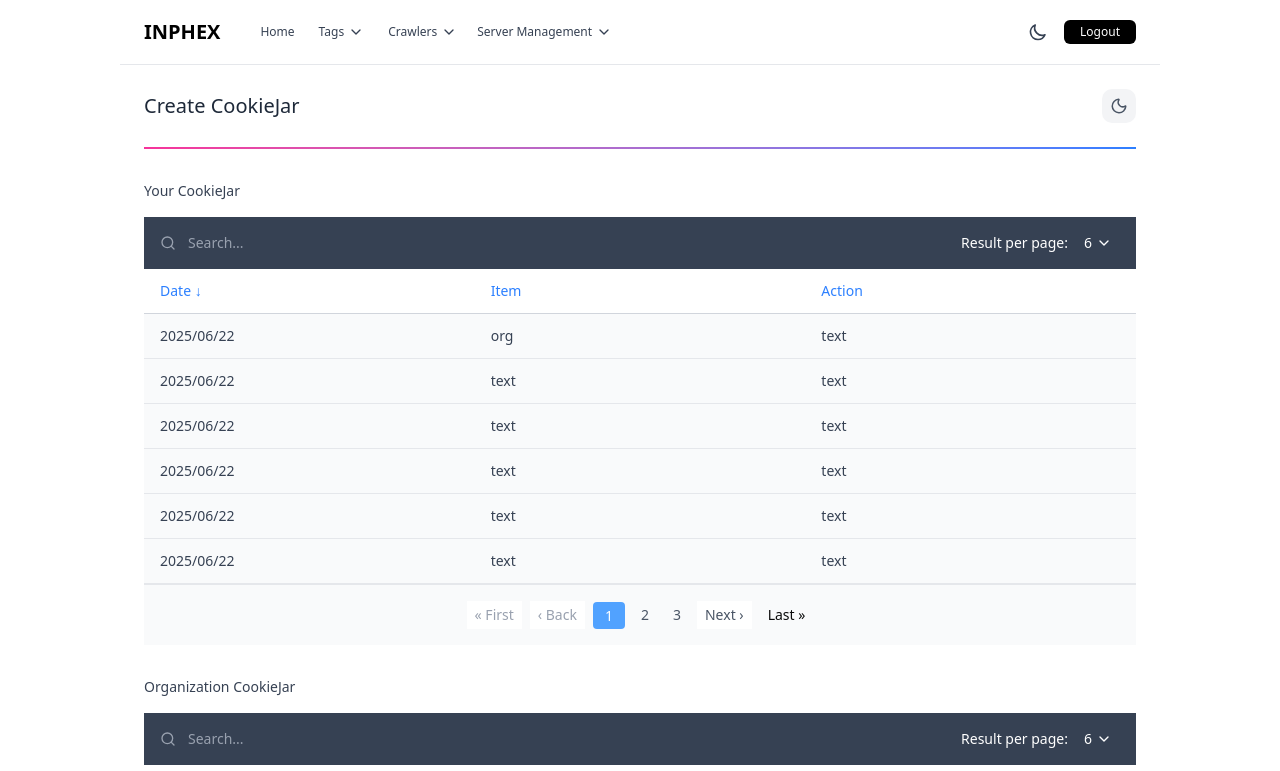
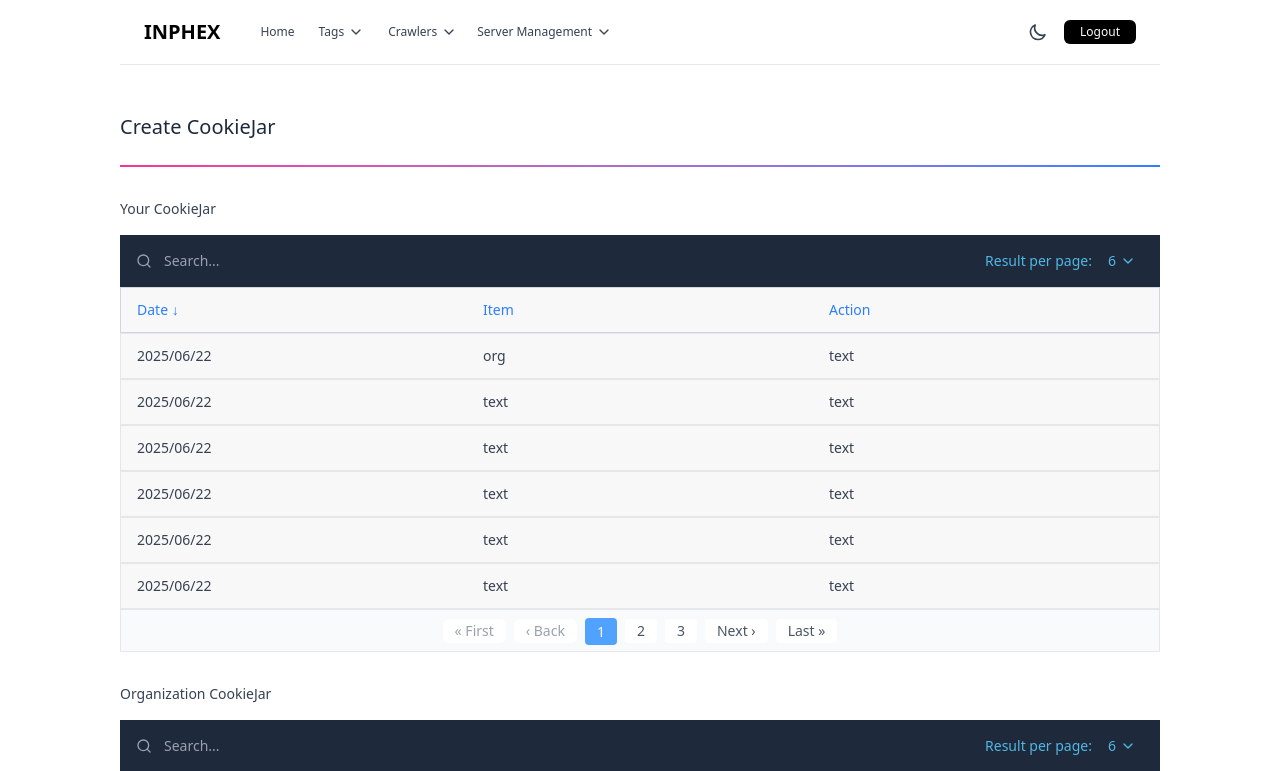
Before and after one commit to Sidraxxx/Inphex, a React (Vite) app: page /AllCookieJar in a window 1280 px wide. Shown: the top 771 px of the page. Built offline with nearby package versions, Linux system fonts and the light colour scheme.

Commit message:
Allcookiejar done

```diff
--- a/src/pages/crawlers/cookiejar/AllCookieJar.jsx
+++ b/src/pages/crawlers/cookiejar/AllCookieJar.jsx
@@ -1,8 +1,11 @@
 import { useState, useEffect, useRef } from 'react';
 import { Sun, Moon, Search, ChevronDown } from 'lucide-react';
+import { useTheme } from '../../../context/ThemeContext';
 
 const AllCookieJar = () => {
-  const [darkMode, setDarkMode] = useState(false);
+
+ const { theme } = useTheme();
+const darkMode = theme === "dark";
 
   // Sample data for all three sections
   const yourCookieJar = [
@@ -50,9 +53,7 @@ const AllCookieJar = () => {
     { date: '2025/06/19', item: 'global-item6', action: 'remind' },
   ];
 
-  const toggleDarkMode = () => {
-    setDarkMode(!darkMode);
-  };
+
 
   const CookieSection = ({ title, data, sectionPage, setSectionPage }) => {
     const [itemsPerPage, setItemsPerPage] = useState(6);
@@ -135,7 +136,7 @@ const AllCookieJar = () => {
         </h3>
 
         {/* Search Bar */}
-        <div className={`${darkMode ? 'bg-slate-700' : 'bg-gray-700'} px-4 py-3 flex justify-between items-center`}>
+        <div className={`${darkMode ? 'bg-[#3F4A5B]/20' : 'bg-[#1E293B]'} px-4 py-3 flex justify-between items-center`}>
           <div className="flex items-center flex-1">
             <Search size={16} className="text-gray-400 mr-3" />
             <input
@@ -144,7 +145,7 @@ const AllCookieJar = () => {
               className="bg-transparent text-white placeholder-gray-400 text-sm outline-none flex-1"
             />
           </div>
-          <div className="flex items-center text-white text-sm">
+          <div className="flex items-center text-[#50B8E4] text-sm">
             <span className="mr-2">Result per page:</span>
             <div className="relative">
               <button
@@ -175,9 +176,9 @@ const AllCookieJar = () => {
         </div>
 
         {/* Table */}
-        <div className={`${darkMode ? 'bg-slate-800' : 'bg-white'}`}>
+        <div>
           {/* Column Headers */}
-          <div className={`grid grid-cols-3 ${darkMode ? 'bg-slate-800' : 'bg-white'} py-3 border-b ${darkMode ? 'border-slate-700' : 'border-gray-300'}`}>
+          <div className={`grid grid-cols-3 ${darkMode ? 'bg-[#2C3440]/20' : 'bg-[#F8F8F8]'} py-3 border ${darkMode ? 'border-[#2C3440]/40' : 'border-gray-300'}`}>
             <div className={`px-4 text-sm font-normal ${darkMode ? 'text-blue-400' : 'text-blue-500'}`}>
               Date ↓
             </div>
@@ -191,8 +192,8 @@ const AllCookieJar = () => {
 
           {/* Data Rows */}
           {currentData.map((row, index) => (
-            <div key={index} className={`grid grid-cols-3 py-3 border-b ${darkMode ? 'border-slate-700' : 'border-gray-200'} ${
-              darkMode ? 'bg-slate-800' :'bg-gray-50 hover:bg-gray-200'
+            <div key={index} className={`grid grid-cols-3 py-3 border ${darkMode ? 'border-[#2C3440]/40' : 'border-gray-200'} ${
+              darkMode ? 'bg-[#2C3440]/10' :'bg-[#F8F8F8] hover:bg-gray-200'
             }`}>
               <div className={`px-4 text-sm ${darkMode ? 'text-gray-400' : 'text-gray-700'}`}>
                 {row.date}
@@ -208,13 +209,14 @@ const AllCookieJar = () => {
         </div>
 
         {/* Pagination */}
-        <div className={`${darkMode ? 'bg-slate-800' : 'bg-gray-50 '} px-4 py-4 flex justify-center items-center gap-2 border-t ${darkMode ? 'border-slate-700' : 'border-gray-200'}`}>
+        <div className={`${darkMode ? 'bg-[#2C3440]/10 border-[#2C3440]/40' : 'bg-gray-50 '} border px-4 py-2 flex justify-center items-center gap-2 border-t
+        ${darkMode ? 'border-[#25313F]' : 'border-gray-200'}`}>
           <button
             onClick={() => setSectionPage(1)}
             disabled={sectionPage === 1}
-            className={`px-2 py-1 text-sm bg-white ${
+            className={`px-3 py-0.5 text-sm  rounded-sm ${
               sectionPage === 1
-                ? `${darkMode ? 'text-slate-600' : 'text-gray-400 '} cursor-not-allowed`
+                ? `${darkMode ? 'text-slate-600 border border-[#3F4A5B] '  : 'text-gray-400 bg-white'} cursor-not-allowed`
                 : `${darkMode ? 'text-gray-400 hover:text-gray-300' : 'text-gray-600 hover:text-gray-800'} cursor-pointer`
             }`}
           >
@@ -223,9 +225,9 @@ const AllCookieJar = () => {
           <button
             onClick={() => setSectionPage(Math.max(1, sectionPage - 1))}
             disabled={sectionPage === 1}
-            className={`px-2 py-1 text-sm bg-white ${
+            className={`px-3 py-0.5 text-sm   rounded-sm ${
               sectionPage === 1
-                ? `${darkMode ? 'text-slate-600' : 'text-gray-400'} cursor-not-allowed`
+                ? `${darkMode ? 'text-slate-600 border border-[#3F4A5B]' : 'text-gray-400 bg-white'} cursor-not-allowed`
                 : `${darkMode ? 'text-gray-400 hover:text-gray-300' : 'text-gray-600 hover:text-gray-800'} cursor-pointer`
             }`}
           >
@@ -236,17 +238,17 @@ const AllCookieJar = () => {
           {paginationNumbers.map((pageNum, index) => (
             <span key={index}>
               {pageNum === '...' ? (
-                <span className={`px-2 py-1 text-sm ${darkMode ? 'text-gray-400' : 'text-gray-600'}`}>
+                <span className={`px-3 py-0.5 text-sm  rounded sm ${darkMode ? 'text-gray-400 border border-[#3F4A5B]' : 'text-gray-600 bg-white'}`}>
                   ...
                 </span>
               ) : pageNum === sectionPage ? (
-                <span className={`px-3 py-1 text-sm ${darkMode ? 'bg-blue-500 text-white' : 'bg-blue-400 text-white'} rounded`}>
+                <span className={`px-3 py-1 text-sm  ${darkMode ? 'bg-blue-500 text-white' : 'bg-blue-400 text-white'} rounded`}>
                   {pageNum}
                 </span>
               ) : (
                 <button
                   onClick={() => setSectionPage(pageNum)}
-                  className={`px-2 py-1 text-sm ${darkMode ? 'text-gray-400 hover:text-gray-300' : 'text-gray-600 hover:text-gray-800'} cursor-pointer`}
+                  className={`px-3 py-0.5 text-sm  rounded sm ${darkMode ? 'text-gray-400 hover:text-gray-500 border border-[#3F4A5B]' : 'text-gray-600 hover:text-gray-800 bg-white'} cursor-pointer`}
                 >
                   {pageNum}
                 </button>
@@ -257,10 +259,10 @@ const AllCookieJar = () => {
           <button
             onClick={() => setSectionPage(Math.min(totalPages, sectionPage + 1))}
             disabled={sectionPage === totalPages}
-            className={`px-2 py-1 text-sm bg-white ${
+            className={`px-3 py-0.5 text-sm  rounded sm ${
               sectionPage === totalPages
-                ? `${darkMode ? 'text-slate-600' : 'text-gray-400'} cursor-not-allowed`
-                : `${darkMode ? 'text-gray-400 hover:text-gray-300' : 'text-gray-600 hover:text-gray-800'} cursor-pointer`
+                ? `${darkMode ? 'text-slate-600 border border-[#3F4A5B]' : 'text-gray-400 bg-white'} cursor-not-allowed`
+                : `${darkMode ? 'text-gray-400 border-[#3F4A5B] hover:text-gray-300' : 'text-gray-600 bg-white hover:text-gray-800'} cursor-pointer`
             }`}
           >
             Next ›
@@ -268,10 +270,10 @@ const AllCookieJar = () => {
           <button
             onClick={() => setSectionPage(totalPages)}
             disabled={sectionPage === totalPages}
-            className={`px-2 py-1 text-sm bg-white${
+            className={`px-3 py-0.5 text-sm  rounded sm  ${
               sectionPage === totalPages
-                ? `${darkMode ? 'text-slate-600' : 'text-gray-400'} cursor-not-allowed`
-                : `${darkMode ? 'text-gray-400 hover:text-gray-300' : 'text-gray-600 hover:text-gray-800'} cursor-pointer`
+                ? `${darkMode ? 'text-slate-600 border border-[#3F4A5B]' : 'text-gray-400 bg-white'} cursor-not-allowed`
+                : `${darkMode ? 'text-gray-400 border-[#3F4A5B] hover:text-gray-300' : 'text-gray-600 bg-white hover:text-gray-800'} cursor-pointer`
             }`}
           >
             Last »
@@ -286,23 +288,14 @@ const AllCookieJar = () => {
   const [globalPage, setGlobalPage] = useState(1);
 
   return (
-    <div className={`min-h-screen transition-colors duration-200 ${darkMode ? 'bg-slate-900' : 'bg-white'}`}>
-      <div className="max-w-7xl mx-auto p-6">
+    <div className={`mt-12 `}>
+      <div >
         {/* Header */}
         <div className="flex justify-between items-center mb-6">
           <h1 className={`text-xl font-normal ${darkMode ? 'text-white' : 'text-gray-800'}`}>
             Create CookieJar
           </h1>
-          <button
-            onClick={toggleDarkMode}
-            className={`p-2 rounded-lg transition-colors ${
-              darkMode
-                ? 'bg-slate-700 text-yellow-400 hover:bg-slate-600'
-                : 'bg-gray-100 text-gray-600 hover:bg-gray-200'
-            }`}
-          >
-            {darkMode ? <Sun size={18} /> : <Moon size={18} />}
-          </button>
+
         </div>
 
         {/* Separator Line */}
```
